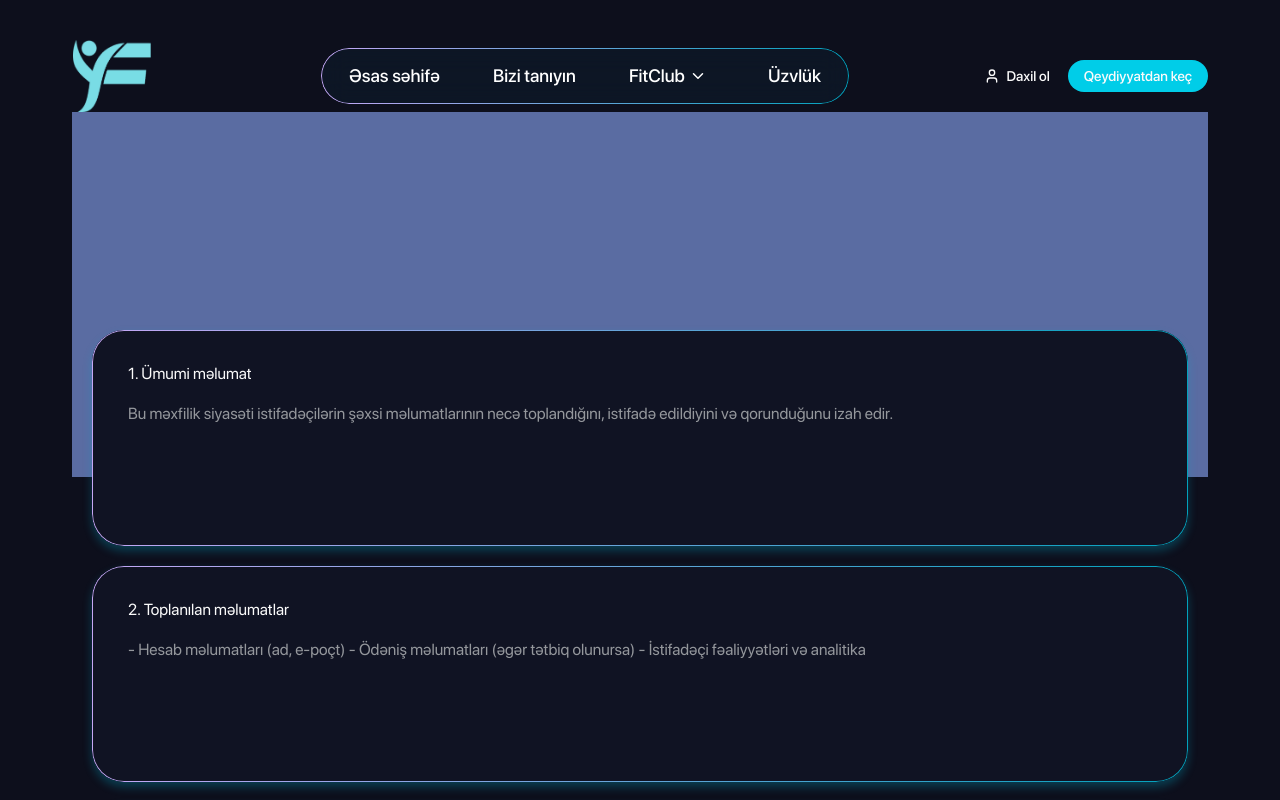
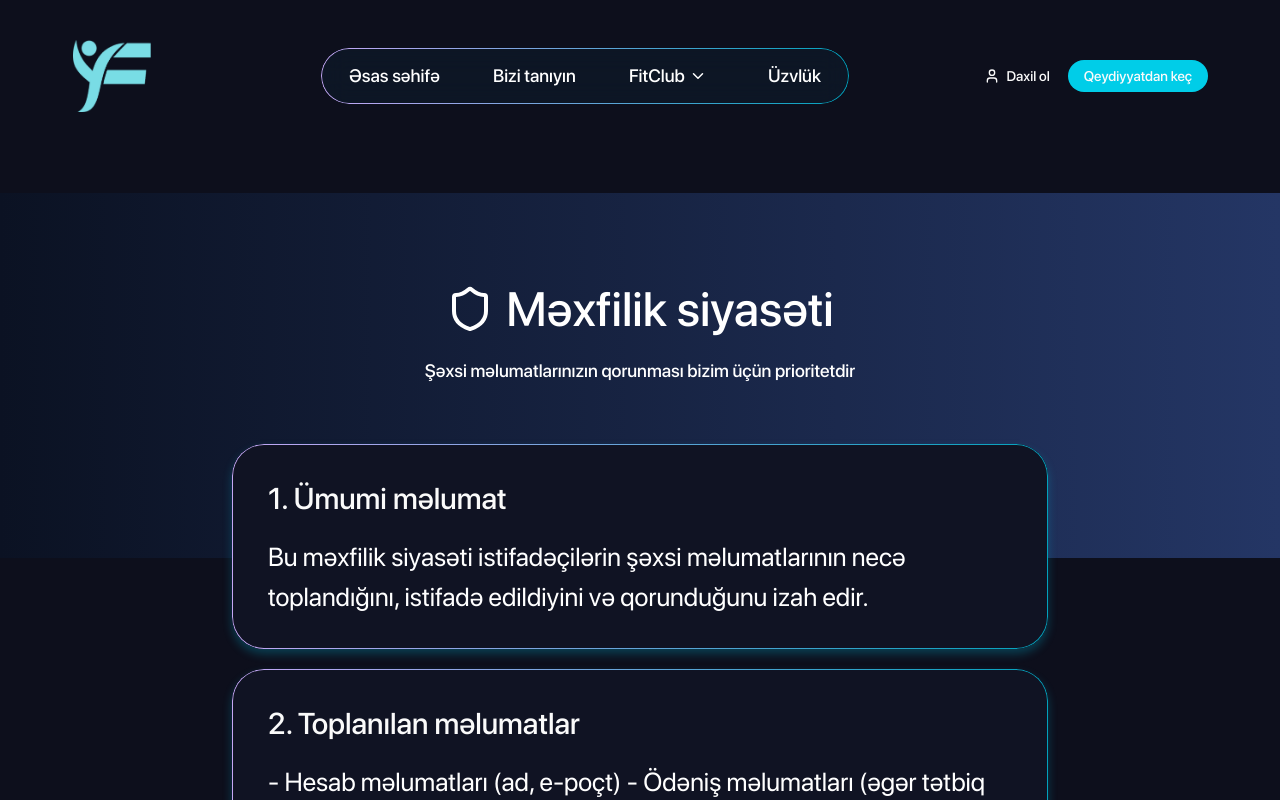
Before and after one commit to fitnest-health/frontend, a Next.js app: page /privacy in a window 1280 px wide. Shown: the top 800 px of the page. Built offline with nearby package versions, Linux system fonts and the light colour scheme.

Commit message:
Refactor Privacy and Terms pages to use updated Card component and remove deprecated cardForPrivacy&Terms module

```diff
--- a/app/privacy/page.tsx
+++ b/app/privacy/page.tsx
@@ -1,44 +1,49 @@
+import BannerContainer from "@/components/common/BannerContainer";
 import {
-  Card,
-  CardContent,
-  CardHeader,
-  CardTitle,
-} from "@/components/ui/common/cardForPrivacy&Terms";
+    Card,
+    CardContent,
+    CardHeader,
+    CardTitle,
+} from "@/components/ui/card";
+import { Shield } from "lucide-react";
 
 interface PolicyItem {
     id: number;
     title: string;
     text: string;
 }
-const context:PolicyItem[] = [
-    {id:1,title:"Ümumi məlumat",text:"Bu məxfilik siyasəti istifadəçilərin şəxsi məlumatlarının necə toplandığını, istifadə edildiyini və qorunduğunu izah edir."},
-    {id:2,title:"Toplanılan məlumatlar",text:"- Hesab məlumatları (ad, e-poçt)\n- Ödəniş məlumatları (əgər tətbiq olunursa)\n- İstifadəçi fəaliyyətləri və analitika"},
-    {id:3,title:"Məlumatların istifadəsi",text:"Məlumatlar xidmətin optimallaşdırılması, ödənişlərin işlənməsi və istifadəçi dəstəyi məqsədi ilə istifadə olunur."},
-    {id:4,title:"Məlumatların paylaşılması",text:"Biz sizin məlumatlarınızı üçüncü tərəflərlə yalnız qanunla tələb edilən hallarda və ya sizin razılığınız olduğu təqdirdə paylaşırıq."},
-    {id:5,title:"Hüquqlarınız",text:"Siz məlumatlara çıxış, düzəliş və silinmə tələb edə bilərsiniz. Bu hüquqlardan istifadə üçün bizimlə əlaqə saxlayın."},
-    {id:6,title:"Təhlükəsizlik",text:"Məlumatlar şifrələmə və təhlükəsizlik protokolları ilə qorunur. Lakin internetdə tam zəmanət olmadığını nəzərə alın."},
+const context: PolicyItem[] = [
+    { id: 1, title: "Ümumi məlumat", text: "Bu məxfilik siyasəti istifadəçilərin şəxsi məlumatlarının necə toplandığını, istifadə edildiyini və qorunduğunu izah edir." },
+    { id: 2, title: "Toplanılan məlumatlar", text: "- Hesab məlumatları (ad, e-poçt)\n- Ödəniş məlumatları (əgər tətbiq olunursa)\n- İstifadəçi fəaliyyətləri və analitika" },
+    { id: 3, title: "Məlumatların istifadəsi", text: "Məlumatlar xidmətin optimallaşdırılması, ödənişlərin işlənməsi və istifadəçi dəstəyi məqsədi ilə istifadə olunur." },
+    { id: 4, title: "Məlumatların paylaşılması", text: "Biz sizin məlumatlarınızı üçüncü tərəflərlə yalnız qanunla tələb edilən hallarda və ya sizin razılığınız olduğu təqdirdə paylaşırıq." },
+    { id: 5, title: "Hüquqlarınız", text: "Siz məlumatlara çıxış, düzəliş və silinmə tələb edə bilərsiniz. Bu hüquqlardan istifadə üçün bizimlə əlaqə saxlayın." },
+    { id: 6, title: "Təhlükəsizlik", text: "Məlumatlar şifrələmə və təhlükəsizlik protokolları ilə qorunur. Lakin internetdə tam zəmanət olmadığını nəzərə alın." },
 ]
 
 const PrivacyPolicy = () => {
 
     return (
-        <div>
-            <div id="bannerMexfilik" className="w-full h-[186px] min-[768px]:h-[365px] bg-[#5a6ca2]"></div>
-            <div className="w-full flex flex-col gap-5 items-center mt-[-42px] min-[768px]:mt-[-147px] min-[1440px]:mt-[-81px] px-4 min-[768px]:px-5 min-[1440px]:px-[297px] mb-10 min-[768px]:mb-14 min-[1440px]:mb-20">
+        <BannerContainer
+            title="Məxfilik siyasəti"
+            subtitle='Şəxsi məlumatlarınızın qorunması bizim üçün prioritetdir'
+            icon={Shield}
+        >
+            <div className="w-full flex flex-col gap-5 items-center">
                 {
-                    context.map(item=>(
-                        <Card key={item.id} className="shadow-[0px_5px_10px_0px_rgba(0,172,204,0.3)] min-h-[216px]">
-                            <CardHeader>
+                    context.map(item => (
+                        <Card key={item.id}>
+                            <CardHeader className="text-s2 sm:text-h6 font-medium">
                                 <CardTitle>{item.id}. {item.title}</CardTitle>
                             </CardHeader>
-                            <CardContent>
-                                <p className="text-gray-500 min-[1440px]:text-card-foreground">{item.text}</p>
+                            <CardContent className="text-neutral-50! text-b1 sm:leading-t1 font-normal leading-b1 sm:font-extralight sm:text-t1">
+                                {item.text}
                             </CardContent>
                         </Card>
                     ))
                 }
             </div>
-        </div>
+        </BannerContainer>
     )
 }
 
--- a/app/terms/page.tsx
+++ b/app/terms/page.tsx
@@ -1,6 +1,6 @@
 import BannerContainer from "@/components/common/BannerContainer"
 import AlertIcon from '../../public/icons/alert-circle.svg'
-import { Card, CardContent, CardHeader, CardTitle } from "@/components/ui/common/cardForPrivacy&Terms";
+import { Card, CardContent, CardHeader, CardTitle } from "@/components/ui/card";
 
 interface TermItem {
   id: string;
```
Also changed, not shown: components/ui/card.tsx (renamed from components/ui/common/cardForPrivacy&Terms.tsx).
